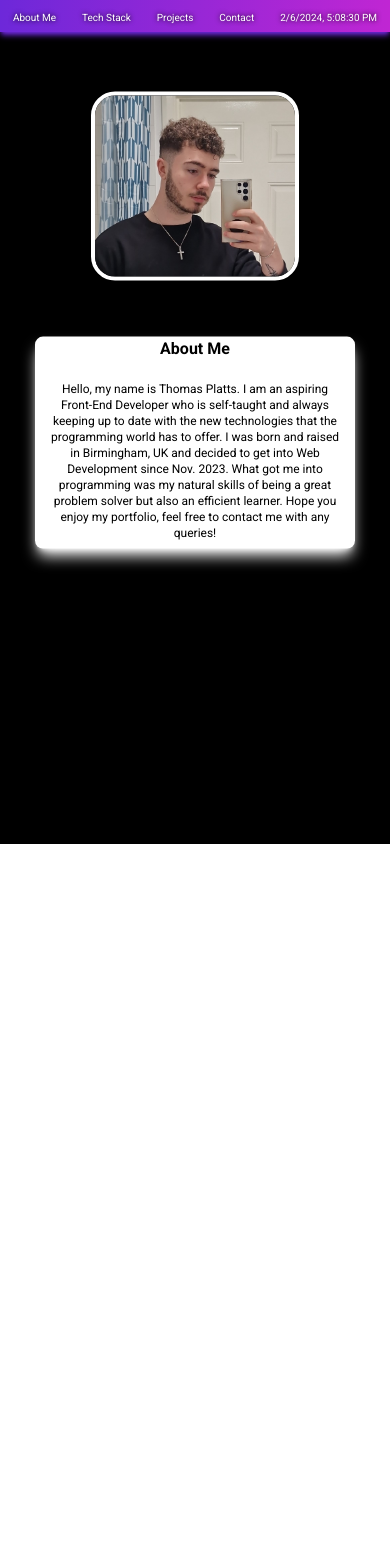
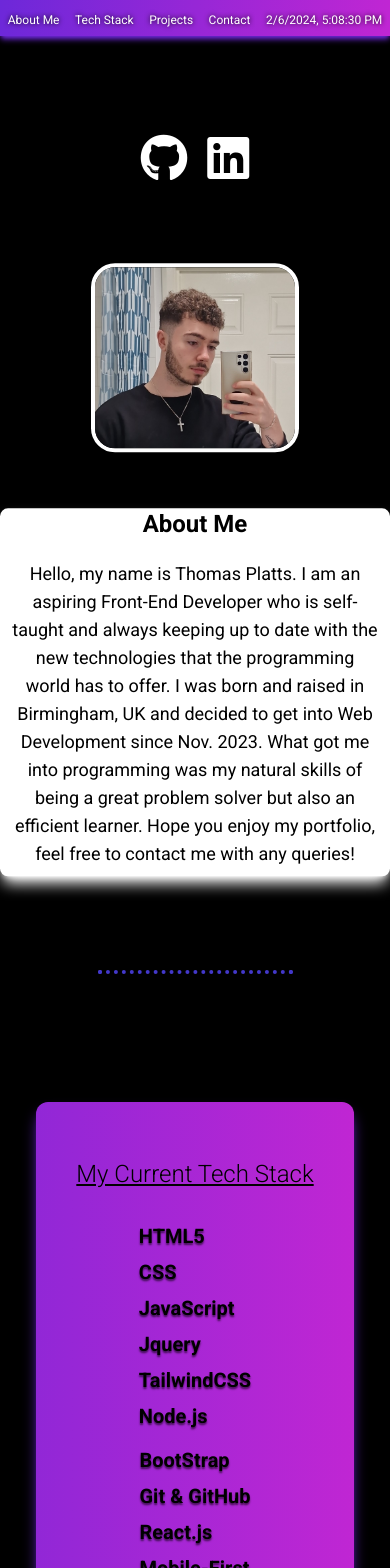
Before and after one commit to TPlatts04/Personal-Portfolio, a React (Create React App) app: page / in a window 390 px wide. Shown: the top 1568 px of the page. Before the commit the page ends 844 px from the top, so only its background shows below. Built offline with nearby package versions, Linux system fonts and the light colour scheme.

Commit message:
included tech-stack, all link to worded documentation, fully responsive

```diff
--- a/public/index.html
+++ b/public/index.html
@@ -9,6 +9,7 @@
       content="Web site created using create-react-app"
     />
     <link rel="apple-touch-icon" href="%PUBLIC_URL%/logo192.png" />
+    <link rel="stylesheet" href="https://cdnjs.cloudflare.com/ajax/libs/font-awesome/6.5.1/css/all.min.css">
     <!--
       manifest.json provides metadata used when your web app is installed on a
       user's mobile device or desktop. See https://developers.google.com/web/fundamentals/web-app-manifest/
--- a/src/Components/About.jsx
+++ b/src/Components/About.jsx
@@ -2,13 +2,17 @@ import profile from "../profile-picture.jpg"
 
 function About() {
   return (
-    <main className="about-wrapper flex justify-center md:flex-row flex-col-reverse" id="about">
-      <div className="bg-white md:w-80 md:ml-20 md:mt-10 md:mx-40 md:pt-5 text-center rounded-lg shadow-lg shadow-white max-w-80 mx-auto mt-14">
-        <h1 className="font-bold mb-1 pb-4">About Me</h1>
-        <p className="text-xs px-3 pb-2">Hello, my name is Thomas Platts. I am an aspiring Front-End Developer who is self-taught and always keeping up to date with the new technologies that the programming world has to offer. I was born and raised in Birmingham, UK and decided to get into Web Development since Nov. 2023. What got me into programming was my natural skills of being a great problem solver but also an efficient learner. Hope you enjoy my portfolio, feel free to contact me with any queries!</p>
+    <main className="about-wrapper flex justify-center md:flex-row flex-col-reverse md:pt-14" id="about">
+      <div className="bg-white md:max-w-xl md:ml-6 md:mt-10 md:mr-20 md:pt-5 mx-auto text-center rounded-lg shadow-lg shadow-white max-w-lg mt-14">
+        <h1 className="font-bold mb-1 pb-4 text-2xl">About Me</h1>
+        <p className="text-lg px-3 pb-2">Hello, my name is Thomas Platts. I am an aspiring Front-End Developer who is self-taught and always keeping up to date with the new technologies that the programming world has to offer. I was born and raised in Birmingham, UK and decided to get into Web Development since Nov. 2023. What got me into programming was my natural skills of being a great problem solver but also an efficient learner. Hope you enjoy my portfolio, feel free to contact me with any queries!</p>
       </div>
       <div>
-        <a target="_blank" rel="noreferrer" href="https://www.github.com/tplatts04"><img src={profile} alt="Profile img" className="md:w-52 md:mt-16 rounded-3xl border-4 border-white w-52 mx-auto mt-5 hover:shadow-lg hover:shadow-indigo-600 transition-shadow" /></a>
+        <a target="_blank" rel="noreferrer" href="https://www.github.com/tplatts04" className="my-auto"><img src={profile} alt="Profile img" className="md:min-w-52 md:mt-20 rounded-3xl border-4 border-white w-52 mx-auto hover:shadow-xl hover:shadow-indigo-600 lg:min-w-80 lg:mt-12 transition-shadow" /></a>
+      </div>
+      <div className="md:absolute mx-auto mb-20 md:mt-96 pt-5">
+        <a href="https://www.github.com/tplatts04" target="_blank" rel="noreferrer"><i class="fa-brands fa-github text-white text-5xl mr-5 cursor-pointer hover:scale-110 transition-transform"></i></a>
+        <a href="https://www.linkedin.com/in/thomas-platts-0608a1256/" target="_blank" rel="noreferrer"><i class="fa-brands fa-linkedin text-white text-5xl cursor-pointer hover:scale-110 transition-transform"></i></a>
       </div>
     </main>
   )
--- a/src/Components/App.jsx
+++ b/src/Components/App.jsx
@@ -1,11 +1,14 @@
 import Navigation from "./Navigation";
 import About from "./About";
+import Tech from "./TechStack";
 
 function App() {
   return (
-    <div className="App bg-black md:scroll-smooth min-h-svh">
+    <div className="App md:scroll-smooth min-h-svh bg-black">
       <Navigation />
       <About />
+      <hr className="mt-52 border-4 border-dotted border-t-0 w-1/2 border-indigo-700 mx-auto"/>
+      <Tech />
     </div>
   );
 }
--- a/src/Components/Navigation.jsx
+++ b/src/Components/Navigation.jsx
@@ -14,12 +14,12 @@ function Navigation() {
   }, 1000);
 
   return (
-    <nav className="navigation-bar fixed flex flex-row justify-around bg-gradient-to-r from-violet-700 to-fuchsia-600 text-white py-2 shadow-md shadow-violet-700 md:text-sm text-xxs min-w-full" >
+    <nav className="navigation-bar fixed flex flex-row justify-around bg-gradient-to-r from-violet-700 to-fuchsia-600 text-white py-2 shadow-md shadow-violet-700 md:text-lg sm:text-md text-xs min-w-full" >
       <div>
         <a href="#about"><h4 className="text-white text-shadow hover:scale-110 hover:text-black hover:underline transition-transform mt-1">About Me</h4></a>
       </div>
       <div>
-        <a href="/"><h4 className="text-white text-shadow hover:scale-110 hover:text-black hover:underline transition-transform mt-1">Tech Stack</h4></a>
+        <a href="#tech"><h4 className="text-white text-shadow hover:scale-110 hover:text-black hover:underline transition-transform mt-1">Tech Stack</h4></a>
       </div>
       <div>
         <a href="/"><h4 className="text-white text-shadow hover:scale-110 hover:text-black hover:underline transition-transform mt-1">Projects</h4></a>
--- /dev/null
+++ b/src/Components/TechStack.jsx
@@ -0,0 +1,30 @@
+function Tech() {
+  return (
+    <main className="wrapper flex justify-center mt-32" id="tech">
+      <div className="techstack bg-gradient-to-r p-10 from-violet-700 to-fuchsia-600 shadow-lg shadow-violet-700 rounded-xl flex flex-col justify-center mb-20">
+        <div className="text-center mb-4">
+          <h1 className="underline md:text-3xl text-2xl font-light md:mb-10 mb-4 mt-4">My Current Tech Stack</h1>
+        </div>
+        <div className="flex md:flex-row md:justify-center flex-col gap-4">
+          <ul className="md:pb-4 font-semibold md:text-2xl text-xl flex flex-col mx-auto">
+            <a href="https://developer.mozilla.org/en-US/docs/Web/HTML" rel="noreferrer" target="_blank"><li className="mb-2 text-shadow-small hover-underline-animation">HTML5</li></a>
+            <a href="https://developer.mozilla.org/en-US/docs/Web/CSS" rel="noreferrer" target="_blank"><li className="mb-2 text-shadow-small hover-underline-animation">CSS</li></a>
+            <a href="https://developer.mozilla.org/en-US/docs/Web/javascript" rel="noreferrer" target="_blank"><li className="mb-2 text-shadow-small hover-underline-animation">JavaScript</li></a>
+            <a href="https://api.jquery.com/" rel="noreferrer" target="_blank"><li className="mb-2 text-shadow-small hover-underline-animation">Jquery</li></a>
+            <a href="https://tailwindcss.com/docs/installation" rel="noreferrer" target="_blank"><li className="text-shadow-small hover-underline-animation mb-2">TailwindCSS</li></a>
+            <a href="https://nodejs.org/docs/latest/api/" rel="noreferrer" target="_blank"><li className="text-shadow-small hover-underline-animation">Node.js</li></a>
+          </ul>
+          <ul className="md:ml-7 pb-4 font-semibold md:text-2xl text-xl flex flex-col mx-auto">
+            <a href="https://getbootstrap.com/docs/5.3/getting-started/introduction/" rel="noreferrer" target="_blank"><li className="mb-2 text-shadow-small hover-underline-animation">BootStrap</li></a>
+            <a href="https://git-scm.com/docs" rel="noreferrer" target="_blank"><li className="mb-2 text-shadow-small hover-underline-animation">Git & GitHub</li></a>
+            <a href="https://react.dev/learn" rel="noreferrer" target="_blank"><li className="mb-2 text-shadow-small hover-underline-animation">React.js</li></a>
+            <li className="mb-2 text-shadow-small hover-underline-animation">Mobile-First</li>
+            <li className="text-shadow-small hover-underline-animation">REST APIs</li>
+          </ul>
+        </div>
+      </div>
+    </main>
+  )
+}
+
+export default Tech;
--- a/src/index.css
+++ b/src/index.css
@@ -21,6 +21,18 @@
   }
 }
 
+@keyframes techstack-anim {
+  0% {
+    background-position: 0% 50%;
+  }
+  50% {
+    background-position: 100% 50%;
+  }
+  100% {
+    background-position: 0% 50%;
+  }
+}
+
 .text-xxs {
   font-size: 0.625rem; /* 10px */
   line-height: 0.75rem; /* 12px */
@@ -38,6 +50,14 @@ body {
   text-shadow: 0px 0px 5px black;
 }
 
+.text-shadow-small {
+  text-shadow: 0px 2px 2px rgba(0, 0, 0, 0.6);
+}
+
+.image-shadow {
+  text-shadow: 0px 0px 5px white;
+}
+
 .navigation-bar {
   transform: translateX(150%);
   animation: nav-anim 1.5s ease-in-out 0s 1 forwards;
@@ -49,3 +69,35 @@ body {
   animation: about-anim 1.5s ease-in-out 0s 1 forwards;
   z-index: 1;
 }
+
+.techstack {
+  background-size: 180% 180%;
+  animation: techstack-anim 4s ease infinite;
+}
+
+li {
+  cursor: pointer;
+}
+
+.hover-underline-animation {
+  display: inline-block;
+  position: relative;
+}
+
+.hover-underline-animation:after {
+  content: "";
+  position: absolute;
+  width: 100%;
+  transform: scaleX(0);
+  height: 3px;
+  bottom: 0;
+  left: 0;
+  background-color: black;
+  transform-origin: bottom right;
+  transition: transform 0.25s ease-out;
+}
+
+.hover-underline-animation:hover:after {
+  transform: scaleX(1);
+  transform-origin: bottom left;
+}
```
